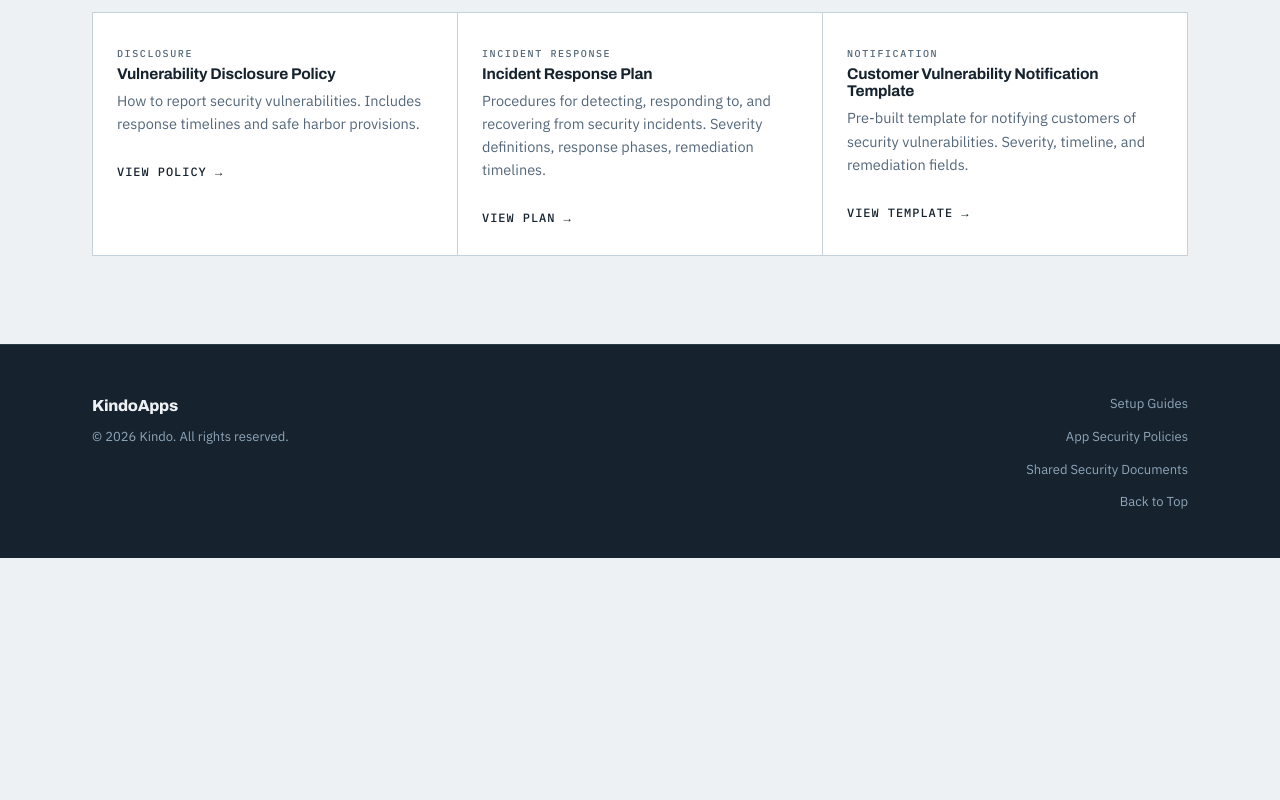
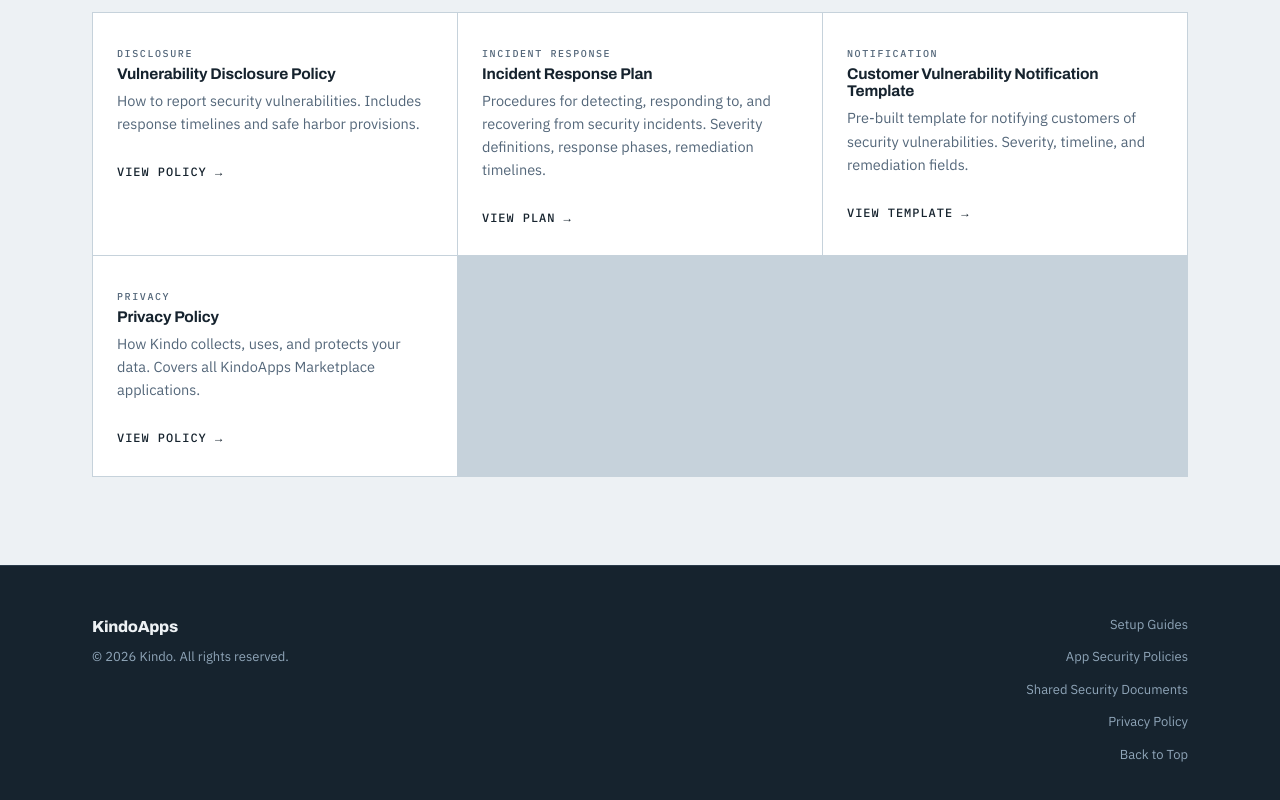
Before and after one commit to MissingLinkThag/KindoAppHelpdesk, a plain HTML site: page index.html in a window 1280 px wide. Shown: the part 2192-2992 px from the top of the page. Before the commit the page ends 2750 px from the top, so only its background shows below. Drawn offline with Linux system fonts and the light colour scheme.

Commit message:
Add privacy policy link to landing page

```diff
--- a/index.html
+++ b/index.html
@@ -169,6 +169,13 @@
                     <a class="card-link" href="security/customer-vulnerability-notification-template.html">View Template &rarr;</a>
                 </article>
 
+                <article class="card card--accent">
+                    <span class="mono-label">Privacy</span>
+                    <h3>Privacy Policy</h3>
+                    <p>How Kindo collects, uses, and protects your data. Covers all KindoApps Marketplace applications.</p>
+                    <a class="card-link" href="https://www.kindo.ai/legal/privacy-policy" target="_blank" rel="noopener noreferrer">View Policy &rarr;</a>
+                </article>
+
             </div>
         </div>
     </section>
@@ -185,6 +192,7 @@
                     <li><a href="#setup-guides">Setup Guides</a></li>
                     <li><a href="#security-policies">App Security Policies</a></li>
                     <li><a href="#shared-security">Shared Security Documents</a></li>
+                    <li><a href="https://www.kindo.ai/legal/privacy-policy" target="_blank" rel="noopener noreferrer">Privacy Policy</a></li>
                     <li><a href="#hero">Back to Top</a></li>
                 </ul>
             </div>
```
